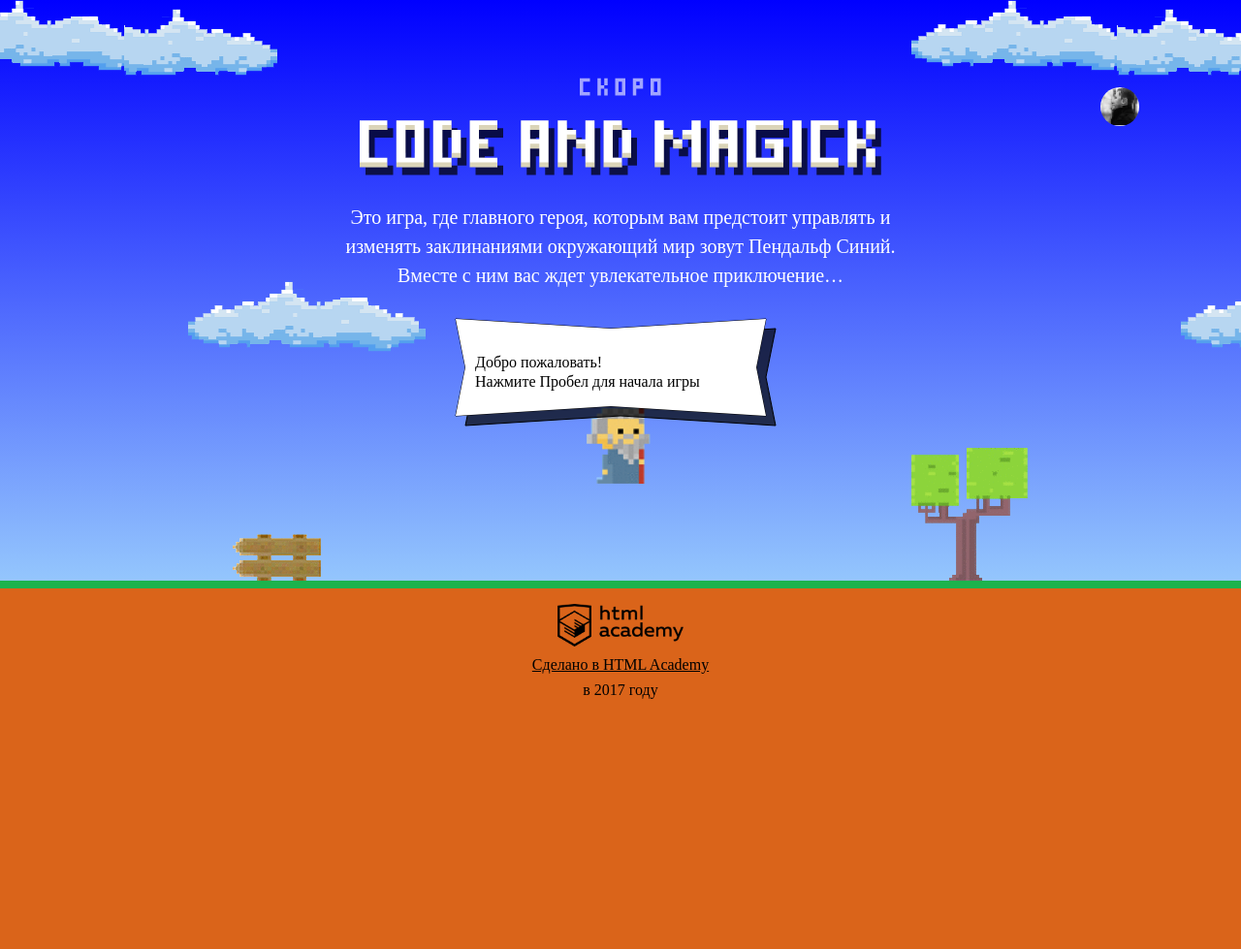
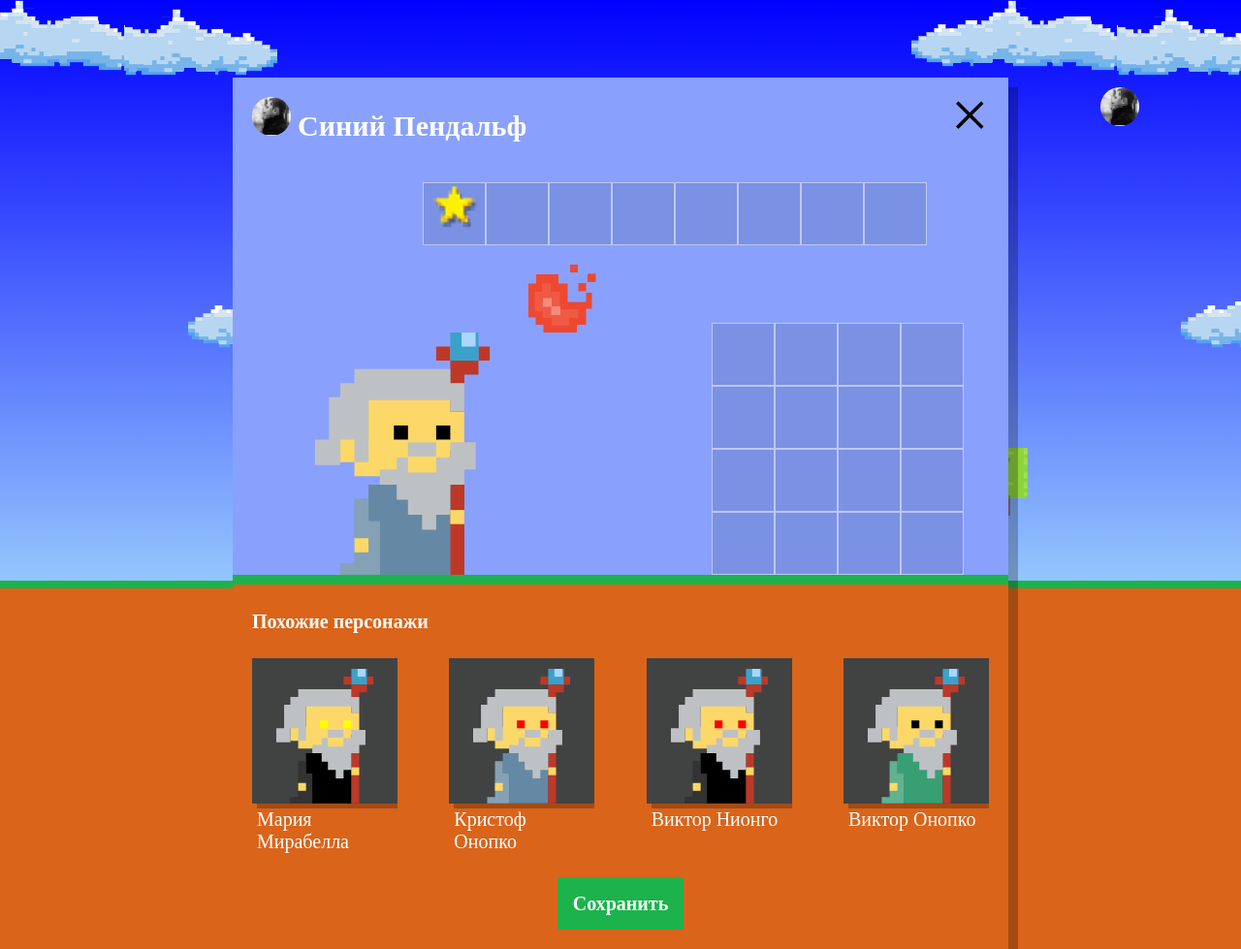
Before and after one commit to Harry-the-Coder/784671-code-and-magick-17, a website: page index.html in a window 1280 px wide. Shown: the whole page at 97% size. Before the commit the page ends 800 px from the top, so only its background shows below. Drawn offline with Linux system fonts and the light colour scheme; a web font is replaced by a local one.

Commit message:
задание 3

```diff
--- a/index.html
+++ b/index.html
@@ -208,6 +208,6 @@
 
 <script src="js/stat.js"></script>
 <script src="js/game.js"></script>
-
+<script src="js/setup.js"></script>
 </body>
 </html>
--- /dev/null
+++ b/js/setup.js
@@ -0,0 +1,87 @@
+'use strict';
+
+var namesOfMages = [
+  'Иван',
+  'Хуан Себастьян',
+  'Мария',
+  'Кристоф',
+  'Виктор',
+  'Юлия',
+  'Люпита',
+  'Вашингтон',
+];
+var surnamesOfMages = [
+  'да Марья',
+  'Верон',
+  'Мирабелла',
+  'Вальц',
+  'Онопко',
+  'Топольницкая',
+  'Нионго',
+  'Ирвинг',
+];
+var coatColors = [
+  'rgb(101, 137, 164)',
+  'rgb(241, 43, 107)',
+  'rgb(146, 100, 161)',
+  'rgb(56, 159, 117)',
+  'rgb(215, 210, 55)',
+  'rgb(0, 0, 0)'
+];
+var eyeColors = [
+  'black',
+  'red',
+  'blue',
+  'yellow',
+  'green'
+];
+
+var allMagesData = [
+  namesOfMages,
+  surnamesOfMages,
+  coatColors,
+  eyeColors]
+;
+
+var userDialog = document.querySelector('.setup');
+var similarListElement = document.querySelector('.setup-similar-list');
+var similarWizardTemplate = document.querySelector('#similar-wizard-template').content.querySelector('.setup-similar-item');
+
+userDialog.classList.remove('hidden');
+document.querySelector('.setup-similar').classList.remove('hidden');
+
+// Функция для получения рандомного значения с каждого массива
+var getRandomPoints = function() {
+  var randomPoints = [];
+  for (var b = 0; b < allMagesData.length; b++) {
+    var rand = Math.floor(Math.random() * allMagesData[b].length);
+    randomPoints[b] = rand;
+  }
+  return randomPoints;
+};
+
+// Функция которая формирует массив объектов магов со случайными свойствами
+var getWizardList = function () {
+  var wizardList = [];
+  for (var i = 0; i < 4; i++) {
+    wizardList.push({
+      name: allMagesData[0][getRandomPoints()[0]] + ' ' + allMagesData[1][getRandomPoints()[1]],
+      coatColor: allMagesData[2][getRandomPoints()[2]],
+      eyeColor: allMagesData[3][getRandomPoints()[3]]
+    });
+  }
+  return wizardList;
+};
+
+// Отрисовывает все штуки
+var createSimilarWizards = function() {
+  for (var i = 0; i < getWizardList().length; i++) {
+    var wizardElement = similarWizardTemplate.cloneNode(true);
+    wizardElement.querySelector('.setup-similar-label').textContent = getWizardList()[i].name;
+    wizardElement.querySelector('.wizard-coat').style.fill = getWizardList()[i].coatColor;
+    wizardElement.querySelector('.wizard-eyes').style.fill = getWizardList()[i].eyeColor;
+    similarListElement.appendChild(wizardElement);
+  }
+};
+
+createSimilarWizards();
--- a/js/stat.js
+++ b/js/stat.js
@@ -39,7 +39,7 @@ var getMaxElement = function (times) {
 };
 
 var getRandomOpacity = function () {
-  var a = Math.random(0.1, 1);
+  var a = Math.random() + 0.1;
   return 'rgba' + '(' + '0,' + '0,' + '159,' + a + ')';
 };
 
```
